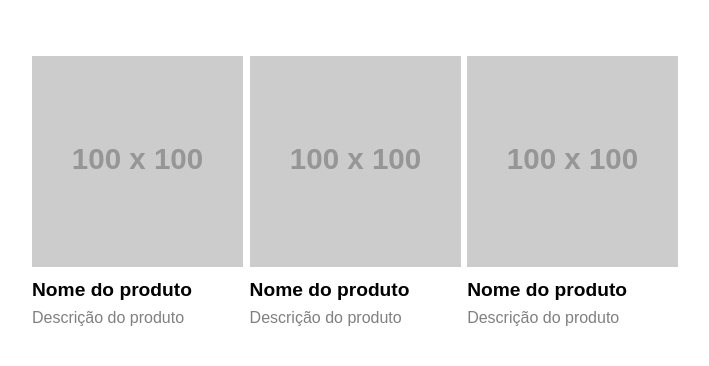
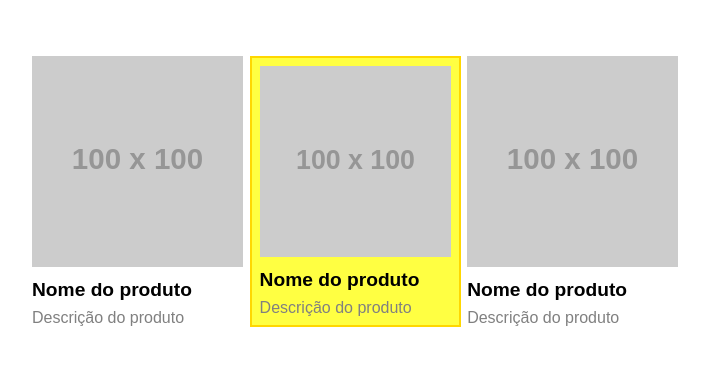
Before and after one commit to DeniseGrassi/boas_praticas_css, a website: page index.html in a window 1280 px wide. Shown: the whole page, without its empty margins (288-997 px from the left). Drawn offline with Linux system fonts and the light colour scheme; placeholder pictures from the web are drawn by us.

Commit message:
alteracao

```diff
--- a/bem/main.scss
+++ b/bem/main.scss
@@ -35,5 +35,4 @@
     background-color: #ffff42;
 
     }
-
 }
--- a/index.html
+++ b/index.html
@@ -4,7 +4,7 @@
     <meta charset="UTF-8">
     <meta http-equiv="X-UA-Compatible" content="IE=edge">
     <meta name="viewport" content="width=device-width, initial-scale=1.0">
-    <title>Exercício boas práticas de CSS</title>
+    <title>Denise - Exercício boas práticas de CSS</title>
     <link rel="stylesheet" href="/bem/main.css">
 </head>
 <body>
@@ -16,7 +16,7 @@
                 Descrição do produto
             </p>
         </div>
-        <div class="produto --em-destaque">
+        <div class="produto produto--em-destaque">
             <img class="produto__imagem" src="https://via.placeholder.com/100x100">
             <h4 class="produto__nome">Nome do produto</h4>
             <p class="produto__descricao">
```
